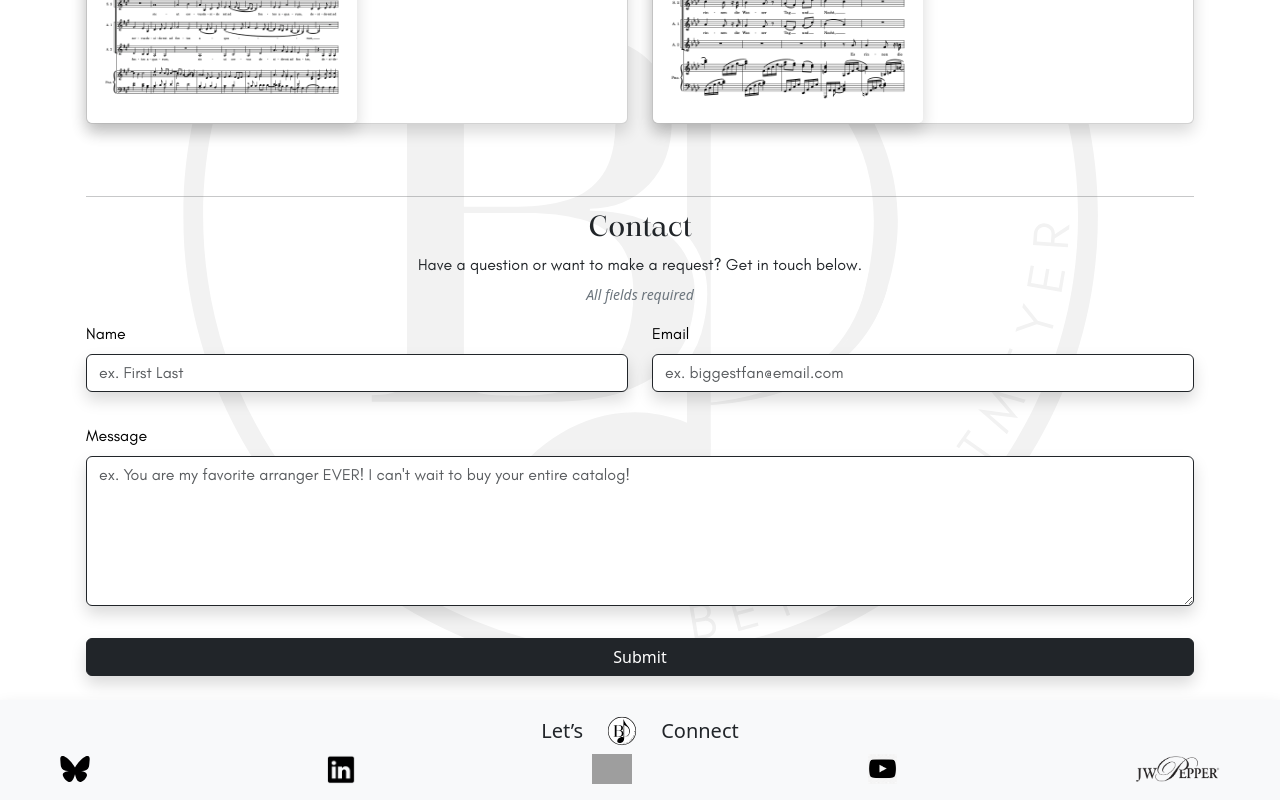
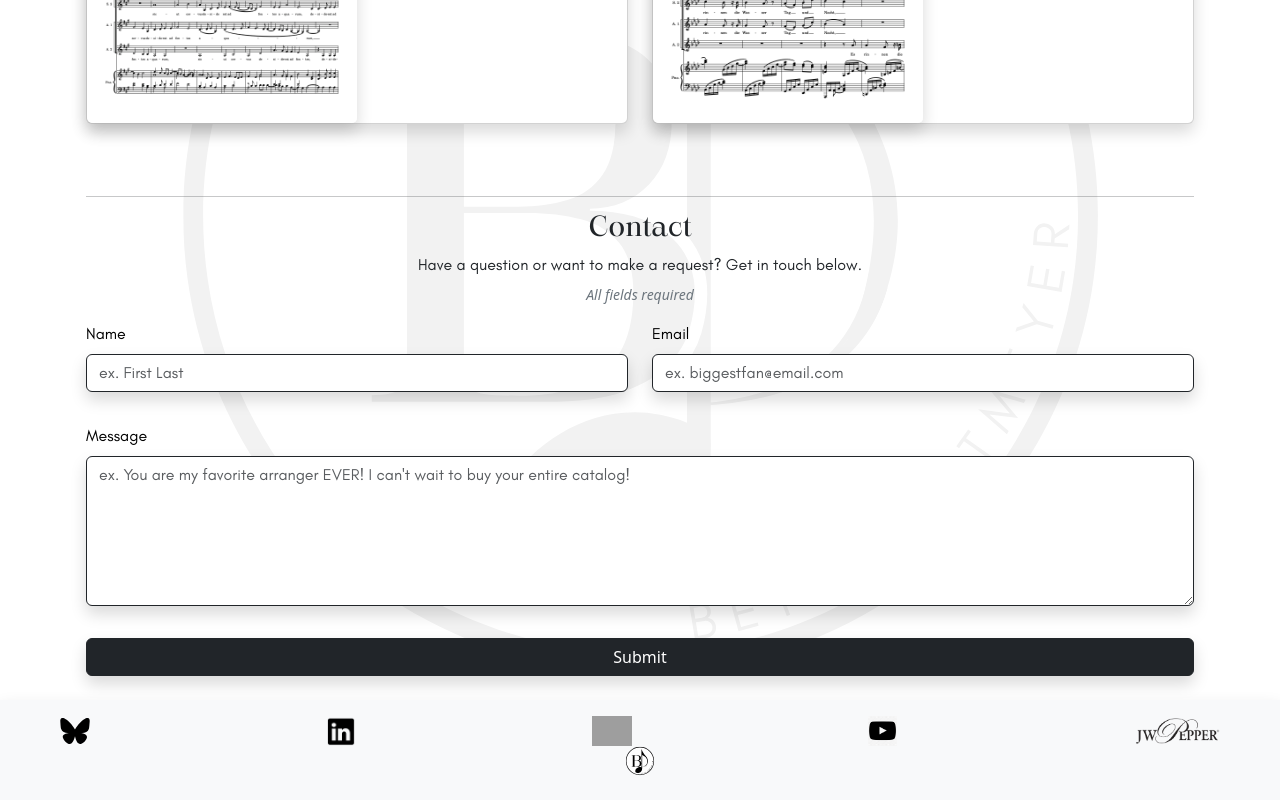
Before and after one commit to bdeutmeyer/arranging-site, a React (Vite) app: page / in a window 1280 px wide. Shown: the part 484-1284 px from the top of the page. Built offline with nearby package versions, Linux system fonts and the light colour scheme; grey boxes are pictures that could not be loaded.

Commit message:
took words and bdlogo out of footer, working on adding logo to welcome header

```diff
--- a/src/components/Footer.jsx
+++ b/src/components/Footer.jsx
@@ -8,20 +8,7 @@ import ytLogo from '../assets/logos/ytLogo.jpeg';
 
 function Footer() {
     return (
-        <Container fluid id="footer" className="shadow py-3 bg-light">
-
-            {/* Top Row: Let's [BD Logo] Connect */}
-            <Row className="justify-content-center align-items-center mb-2 text-center">
-                <Col xs="auto"><h5 className="m-0">Let’s</h5></Col>
-                <Col xs="auto">
-                    <a href="/">
-                        <img src={BDLogo} alt="BD logo" style={{ height: '30px' }} />
-                    </a>
-                </Col>
-                <Col xs="auto"><h5 className="m-0">Connect</h5></Col>
-            </Row>
-
-            {/* Bottom Row: Social Icons */}
+        <Container fluid id="footer" className="shadow py-3 bg-light sans-font-reg">
             <Row className="justify-content-between px-5">
                 <Col xs="auto">
                     <a href="">
@@ -49,6 +36,13 @@ function Footer() {
                     </a>
                 </Col>
             </Row>
+            <Row className="justify-content-center align-items-center mb-2 text-center">
+                <Col xs="auto">
+                    <a href="/">
+                        <img src={BDLogo} alt="BD logo" style={{ height: '30px' }} />
+                    </a>
+                </Col>
+            </Row>
         </Container>
     );
 }
```
Also changed, not shown: src/pages/Welcome.jsx (+105 -0 lines).
